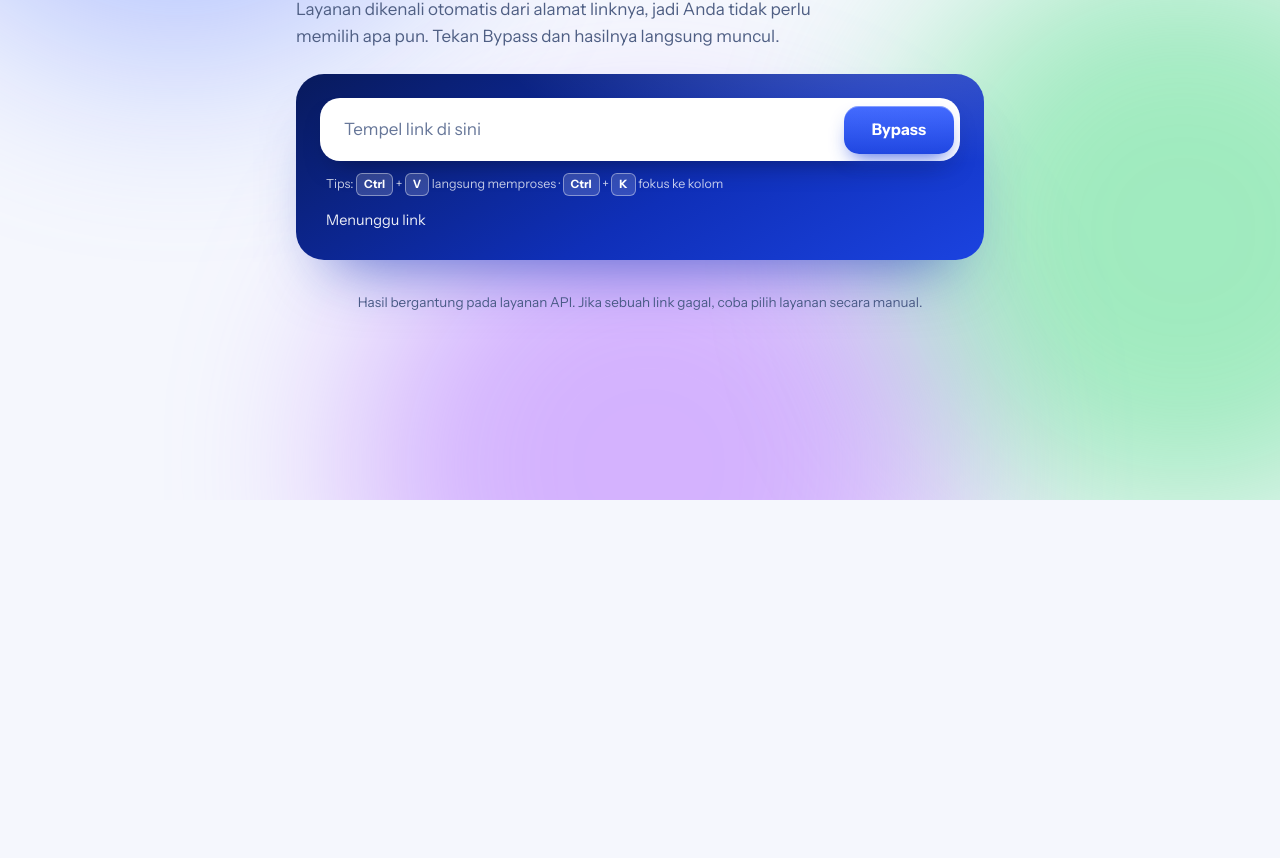
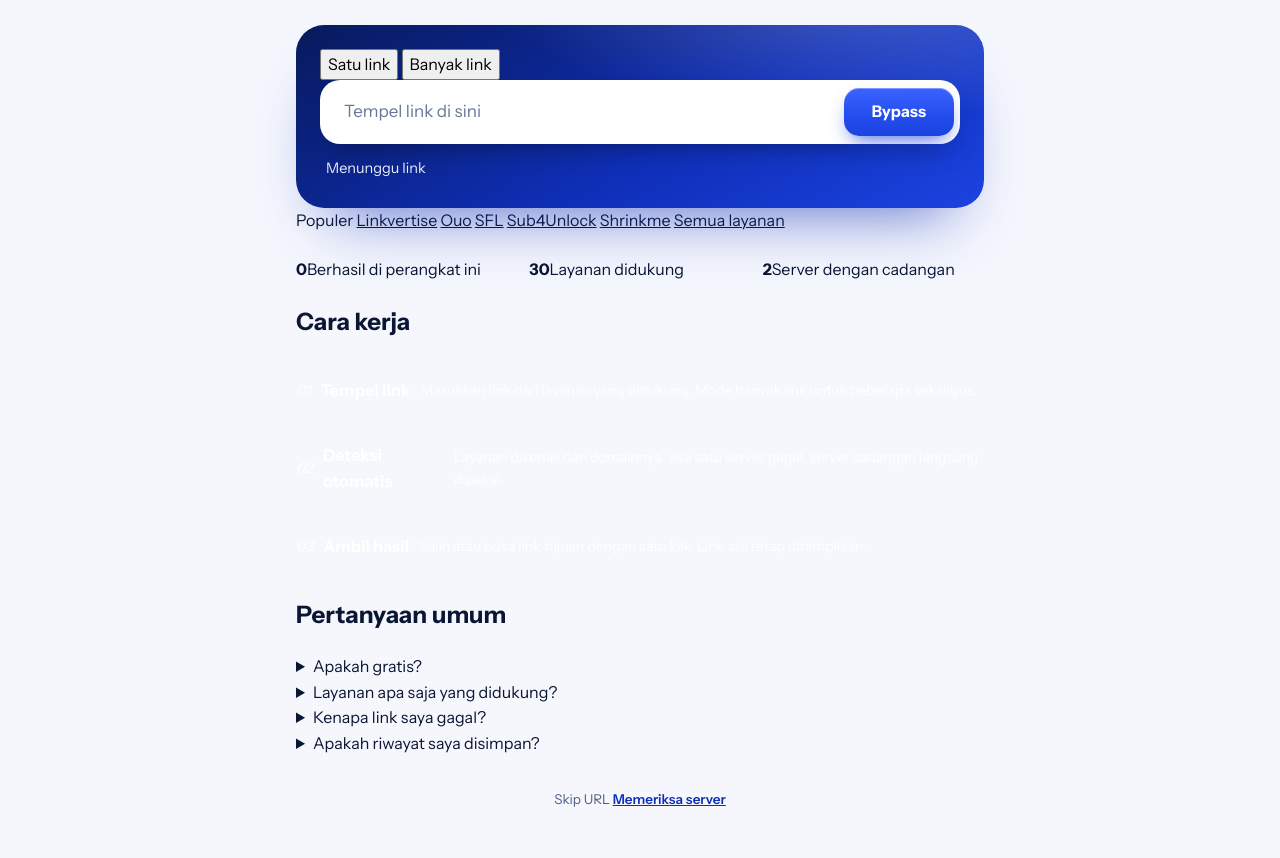
Before and after one commit to rayzhosting/skip-url, a plain HTML site: page index.html in a window 1280 px wide. Shown: the part 300-1158 px from the top of the page. Before the commit the page ends 800 px from the top, so only its background shows below. Drawn offline with Linux system fonts and the light colour scheme.

Commit message:
Add files via upload

```diff
--- a/index.html
+++ b/index.html
@@ -2,23 +2,16 @@
 <html lang="id">
 <head>
 <meta charset="utf-8">
-<meta name="viewport" content="width=device-width, initial-scale=1, viewport-fit=cover">
-<meta name="theme-color" content="#0f2fb8">
-<meta name="description" content="Skip URL: tempel link, layanan dikenali otomatis, langsung ke tujuan.">
-<title>Skip URL — Tempel link, langsung ke tujuan</title>
+<meta name="viewport" content="width=device-width, initial-scale=1">
+<meta name="theme-color" content="#050505">
+<title>Skip URL - Bypass link tanpa ribet</title>
 <link rel="preconnect" href="https://fonts.googleapis.com">
 <link rel="preconnect" href="https://fonts.gstatic.com" crossorigin>
 <link href="https://fonts.googleapis.com/css2?family=Instrument+Sans:wght@400;500;600;700&display=swap" rel="stylesheet">
 <link rel="stylesheet" href="css/style.css">
-<script>
-/* terapkan tema sebelum render agar tidak berkedip */
-(function(){try{var t=localStorage.getItem("skipurl.theme");if(!t)t=matchMedia("(prefers-color-scheme: dark)").matches?"dark":"light";document.documentElement.dataset.theme=t;}catch(e){}})();
-</script>
 </head>
 <body>
-<div class="aurora" aria-hidden="true"><b></b><b></b><b></b></div>
-<a class="skip" href="#main">Lewati ke konten</a>
-<main class="wrap" id="main">
+<main class="wrap">
   <div class="top">
     <a class="logo" href="index.html"><i><svg viewBox="0 0 24 24"><path d="M5 5l7 7-7 7"/><path d="M13 5l7 7-7 7"/></svg></i>Skip URL</a>
     <div class="tools">
@@ -27,36 +20,77 @@
         <a href="domains.html">Domain</a>
         <a href="history.html">Riwayat</a>
       </nav>
-      <button type="button" class="iconbtn" id="theme" aria-label="Ganti tema"></button>
-      <button type="button" class="sndbtn iconbtn" id="sound" aria-pressed="true" aria-label="Matikan suara"></button>
-      <button type="button" class="iconbtn" id="settings" aria-label="Pengaturan"></button>
+      <button type="button" class="sndbtn" id="sound" aria-pressed="true" aria-label="Matikan suara"></button>
     </div>
   </div>
 
-  <header class="hero">
-    <span class="badge">Otomatis • 10 layanan didukung</span>
-    <h1>Tempel link, <span class="grad">langsung ke tujuan.</span></h1>
-    <p class="sub">Layanan dikenali otomatis dari alamat linknya, jadi Anda tidak perlu memilih apa pun. Tekan Bypass dan hasilnya langsung muncul.</p>
+  <header class="hero center">
+    <div class="pills"><span>30+ layanan</span><span>Tanpa survei</span><span>2 server otomatis</span></div>
+    <h1>Lewati tunggu.<br>Langsung ke tujuan.</h1>
+    <p class="sub">Tempel link, biarkan Skip URL mengurus redirect, timer, dan iklannya.</p>
   </header>
 
   <div class="panel" id="box">
-    <div class="field">
-      <input type="text" id="url" inputmode="url" placeholder="Tempel link di sini" autocomplete="off" autocapitalize="off" spellcheck="false" aria-label="Link yang ingin di-bypass">
+    <div class="modes" role="group" aria-label="Mode">
+      <button type="button" data-mode="single" aria-pressed="true">Satu link</button>
+      <button type="button" data-mode="bulk" aria-pressed="false">Banyak link</button>
+    </div>
+    <div class="field" id="single">
+      <input type="text" id="url" placeholder="Tempel link di sini" autocomplete="off" autocapitalize="off" spellcheck="false" aria-label="Link yang ingin di-bypass">
       <button class="go" id="go" type="button">Bypass</button>
     </div>
-    <p class="kbd-hint">Tips: <span class="kbd">Ctrl</span> + <span class="kbd">V</span> langsung memproses · <span class="kbd">Ctrl</span> + <span class="kbd">K</span> fokus ke kolom</p>
+    <div class="field col" id="bulkbox" hidden>
+      <textarea id="bulk" placeholder="Satu link per baris (maksimal 20)" spellcheck="false" aria-label="Daftar link"></textarea>
+      <button class="go" id="bulkgo" type="button">Bypass semua</button>
+    </div>
     <div class="detect" id="detect" aria-live="polite"></div>
+  </div>
+
+  <div class="popular">
+    <span>Populer</span>
+    <a href="domains.html?q=linkvertise">Linkvertise</a>
+    <a href="domains.html?q=ouo">Ouo</a>
+    <a href="domains.html?q=sfl">SFL</a>
+    <a href="domains.html?q=sub4unlock">Sub4Unlock</a>
+    <a href="domains.html?q=shrinkme">Shrinkme</a>
+    <a href="domains.html">Semua layanan</a>
   </div>
 
   <div id="out" aria-live="polite"></div>
 
-  <footer>Hasil bergantung pada layanan API. Jika sebuah link gagal, coba pilih layanan secara manual.</footer>
+  <div class="stats">
+    <div><b id="st-ok">0</b><span>Berhasil di perangkat ini</span></div>
+    <div><b id="st-svc">30</b><span>Layanan didukung</span></div>
+    <div><b>2</b><span>Server dengan cadangan</span></div>
+  </div>
+
+  <section class="blk">
+    <h2>Cara kerja</h2>
+    <div class="steps">
+      <div class="step"><i>01</i><h3>Tempel link</h3><p>Masukkan link dari layanan yang didukung. Mode banyak link untuk beberapa sekaligus.</p></div>
+      <div class="step"><i>02</i><h3>Deteksi otomatis</h3><p>Layanan dikenali dari domainnya. Jika satu server gagal, server cadangan langsung dipakai.</p></div>
+      <div class="step"><i>03</i><h3>Ambil hasil</h3><p>Salin atau buka link tujuan dengan satu klik. Link asli tetap ditampilkan.</p></div>
+    </div>
+  </section>
+
+  <section class="blk faq">
+    <h2>Pertanyaan umum</h2>
+    <details><summary>Apakah gratis?</summary><p>Ya. Tanpa akun, tanpa survei, tanpa instalasi.</p></details>
+    <details><summary>Layanan apa saja yang didukung?</summary><p>Lihat halaman Domain. Link dari domain yang belum dikenali otomatis dicoba lewat layanan Universal.</p></details>
+    <details><summary>Kenapa link saya gagal?</summary><p>Link bisa sudah kedaluwarsa, penyedia baru memperbarui sistemnya, atau server sedang sibuk. Coba lagi sebentar atau pilih layanan secara manual.</p></details>
+    <details><summary>Apakah riwayat saya disimpan?</summary><p>Hanya di browser Anda. Riwayat bisa dihapus kapan saja dari halaman Riwayat.</p></details>
+  </section>
+
+  <footer class="foot">
+    <span>Skip URL</span>
+    <a class="status" id="status" href="/api/skip?health=1"><i class="dot"></i><span>Memeriksa server</span></a>
+  </footer>
 </main>
 
+<script src="js/config.js"></script>
 <script src="js/services.js"></script>
 <script src="js/common.js"></script>
 <script src="js/fx.js"></script>
-<script>window.SkipCommon.initTheme();</script>
 <script src="js/app.js"></script>
 </body>
 </html>
```
